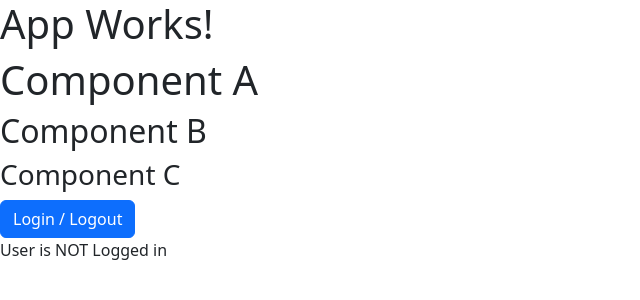
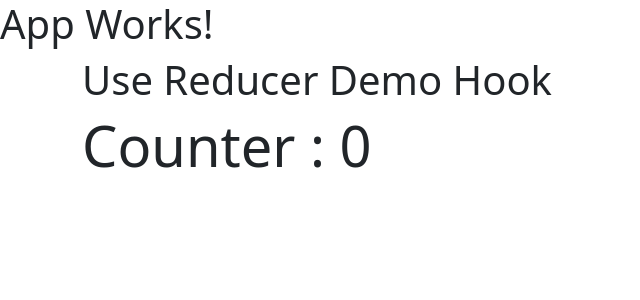
Before and after one commit to synergy2411/apr-24-frontend, a React (Create React App) app in the folder frontend/: page / in a window 1280 px wide. Shown: the top 300 px of the page, without its empty margins (0-640 px from the left). Built offline with nearby package versions, Linux system fonts and the light colour scheme.

Commit message:
user reducer added

```diff
--- a/frontend/src/App.js
+++ b/frontend/src/App.js
@@ -1,5 +1,4 @@
-import CompA from "./Components/Demo/ContextDemo/CompA";
-import UseEffectDemo from "./Components/Demo/UseEffect";
+import UseReducerDemo from "./Components/Demo/UseReducerDemo";
 
 function App() {
   return (
@@ -15,7 +14,9 @@ function App() {
 
       {/* <UseEffectDemo /> */}
 
-      <CompA />
+      {/* <CompA /> */}
+
+      <UseReducerDemo />
     </div>
   );
 }
--- /dev/null
+++ b/frontend/src/Components/Demo/UseReducerDemo.jsx
@@ -0,0 +1,18 @@
+import { useReducer } from "react";
+
+function reducerFn(state, action) {
+  return state;
+}
+
+function UseReducerDemo() {
+  const [state, dispatch] = useReducer(reducerFn, { counter: 0 });
+
+  return (
+    <div className="container">
+      <h1>Use Reducer Demo Hook</h1>
+      <p className="display-4">Counter : {state.counter}</p>
+    </div>
+  );
+}
+
+export default UseReducerDemo;
```
Also changed, not shown: 1 other file (tests, documents, lock files or other folders).
